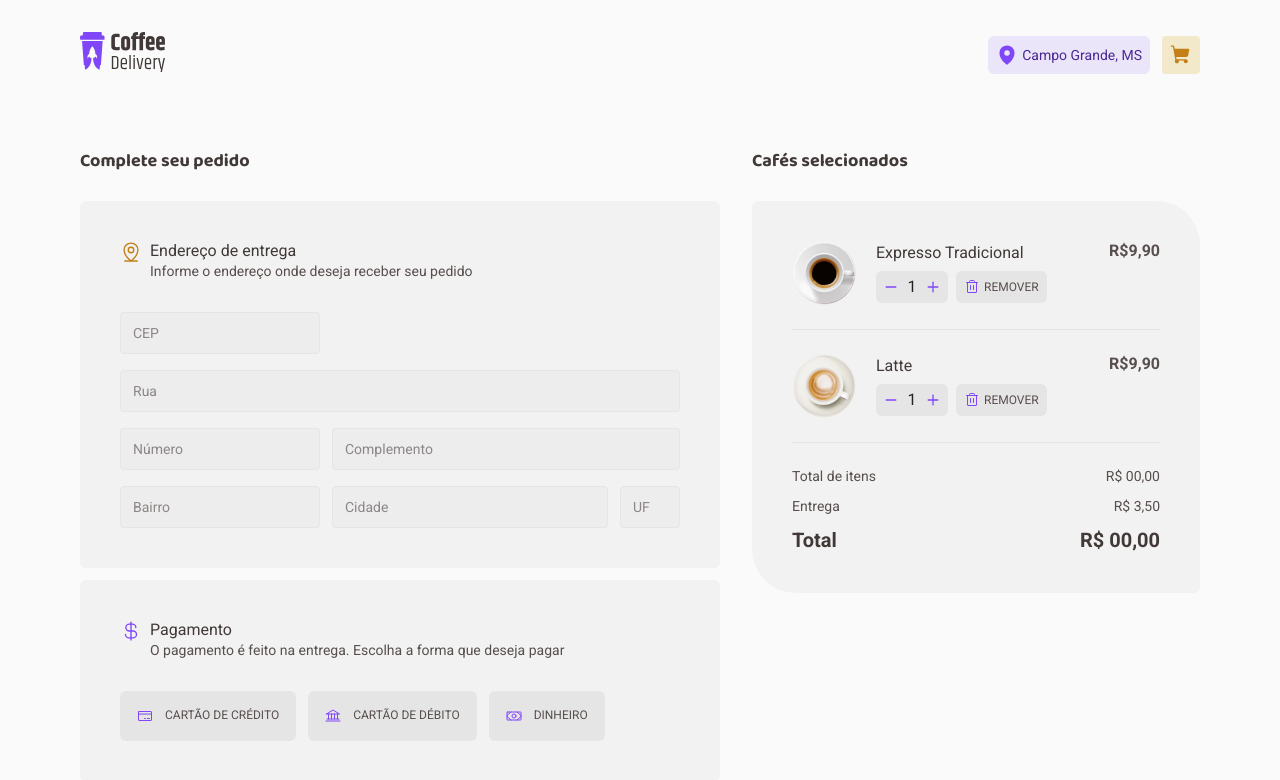
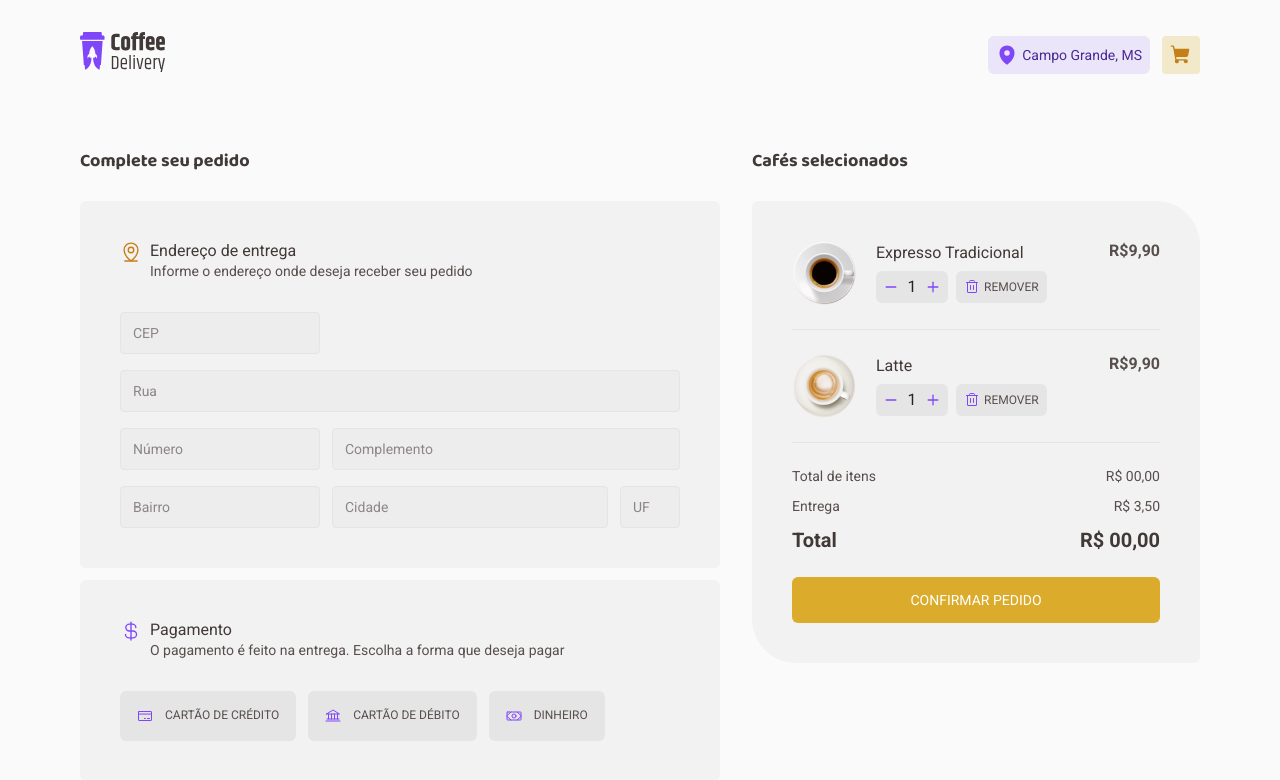
Before and after one commit to davirlima/coffee-delivery, a React (Vite) app: page /carrinho in a window 1280 px wide. Shown: the top 780 px of the page. Built offline with nearby package versions, Linux system fonts and the light colour scheme.

Commit message:
Botão confirmar pedido do carrinho

```diff
--- a/src/pages/Cart/index.tsx
+++ b/src/pages/Cart/index.tsx
@@ -6,6 +6,7 @@ import {
   FormAddressContainer,
   Frame,
   RemoveButton,
+  RequestButton,
   RequestContainer,
   SelectedCoffeesContainer,
   ValuesInfomationContainer,
@@ -162,6 +163,8 @@ export function Cart() {
               <p>R$ 00,00</p>
             </div>
           </ValuesInfomationContainer>
+
+          <RequestButton>CONFIRMAR PEDIDO</RequestButton>
         </SelectedCoffeesContainer>
       </Frame>
     </CartContainer>
--- a/src/pages/Cart/styles.ts
+++ b/src/pages/Cart/styles.ts
@@ -268,3 +268,24 @@ export const ValuesInfomationContainer = styled.div`
     color: ${(props) => props.theme.base_subtitle};
   }
 `;
+
+export const RequestButton = styled.button`
+  width: 100%;
+  height: 2.875rem;
+  display: flex;
+  align-items: center;
+  justify-content: center;
+
+  background-color: ${(props) => props.theme.yellow};
+  transition: background-color, 0.5s;
+  border: none;
+  border-radius: 6px;
+  color: ${(props) => props.theme.white};
+
+  font-size: 0.875rem;
+  text-transform: uppercase;
+
+  :hover {
+    background-color: ${(props) => props.theme.yellow_dark};
+  }
+`;
```
